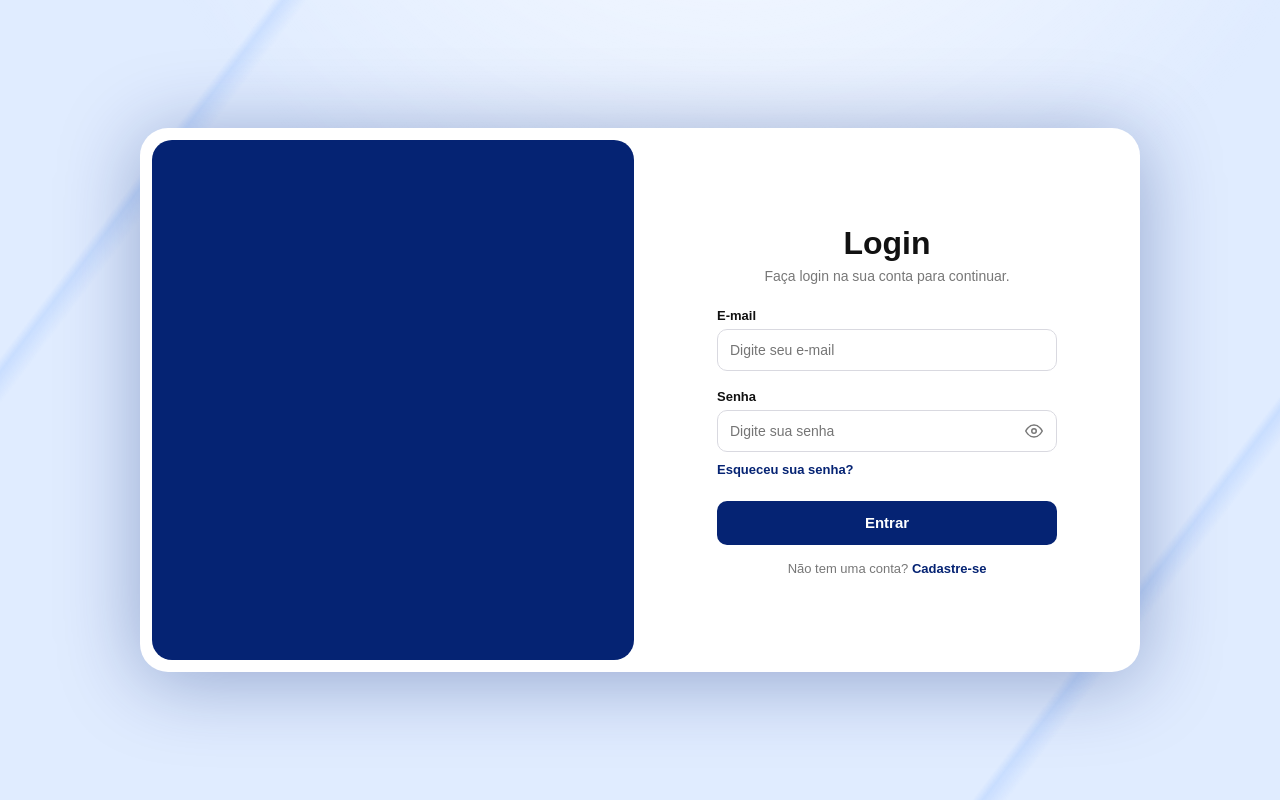
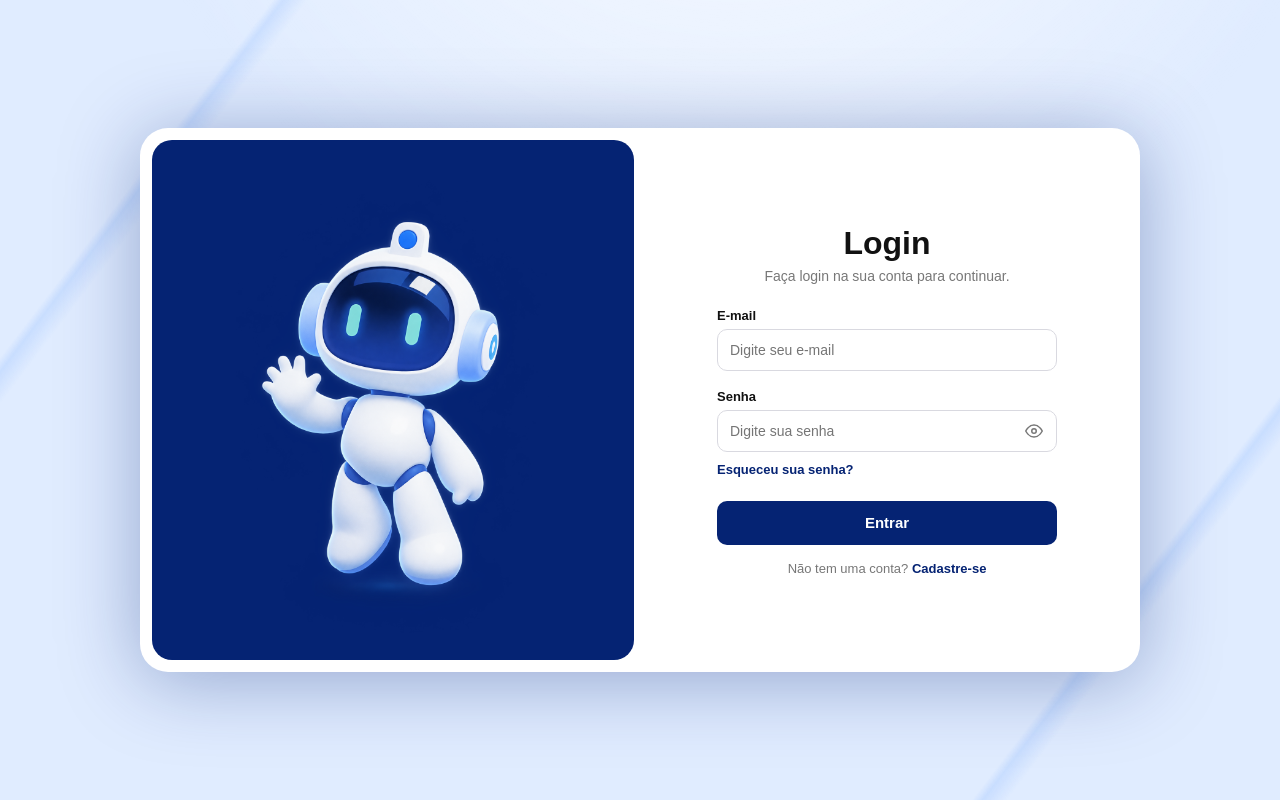
Before and after one commit to Thomasx7/Sistema-Acs, a React (Vite) app in the folder frontend/: page /login in a window 1280 px wide. Built offline with nearby package versions, Linux system fonts and the light colour scheme.

Commit message:
Adição do robozinho

```diff
--- a/frontend/src/assets/css/Auth_css/login.css
+++ b/frontend/src/assets/css/Auth_css/login.css
@@ -84,7 +84,17 @@ body {
   z-index: 2;
   background-color: #052373;
   border-radius: 20px;
+  padding: 24px;
+  display: flex;
+  align-items: center;
+  justify-content: center;
   transition: transform 0.7s cubic-bezier(0.65, 0, 0.35, 1);
+}
+
+.login-image img {
+  max-width: 100%;
+  max-height: 100%;
+  object-fit: contain;
 }
 
 /* Cadastro ativo: o painel desliza para a metade direita */
--- a/frontend/src/components/header.jsx
+++ b/frontend/src/components/header.jsx
@@ -3,7 +3,7 @@ import { Link } from "react-router-dom";
 
 import "../assets/css/components_css/header.css";
 
-function Header({ nome = "Thomas" }) {
+function Header({ nome = "Usuário" }) {
 
     const [aberto, setAberto] = useState(false);
     const perfilRef = useRef(null);
--- a/frontend/src/pages/Auth/login.jsx
+++ b/frontend/src/pages/Auth/login.jsx
@@ -2,6 +2,8 @@ import { useState } from "react";
 import "../../assets/css/Auth_css/login.css";
 import { Link, useNavigate } from "react-router-dom";
 import { DEV_BYPASS_AUTH } from "../../utils/auth";
+import roboCadastro from "../../assets/images/robo_cadastro.png";
+import roboLogin from "../../assets/images/robo_login.png";
 
 // Campo de senha com o botão do olho.
 // Vai ser usado no login e no cadastro.
@@ -98,7 +100,16 @@ function Login() {
   return (
     <div className="login-page">
         <div className={`login-card ${isSignup ? "is-signup" : ""}`}>
-        <div className="login-image" />
+        <div className="login-image">
+          <img
+            src={isSignup ? roboCadastro : roboLogin}
+            alt={
+              isSignup
+                ? "Robô mascote segurando uma prancheta"
+                : "Robô mascote dando tchau"
+            }
+          />
+        </div>
 
         {/* Cadastro (metade esquerda) */}
         <div className="login-form-area form-pane signup-pane">
--- a/frontend/src/utils/perfil.js
+++ b/frontend/src/utils/perfil.js
@@ -1,8 +1,8 @@
 export const CHAVE_PERFIL = "acs-perfil-usuario";
 
 export const PERFIL_PADRAO = {
-    nome: "Thomas",
-    email: "thomas@example.com",
+    nome: "Usuário Padrão",
+    email: "usuariopadrao@example.com",
     foto: "",
 };
 
```
Also changed, not shown: frontend/src/assets/images/robo_cadastro.png (added), frontend/src/assets/images/robo_login.png (added).
